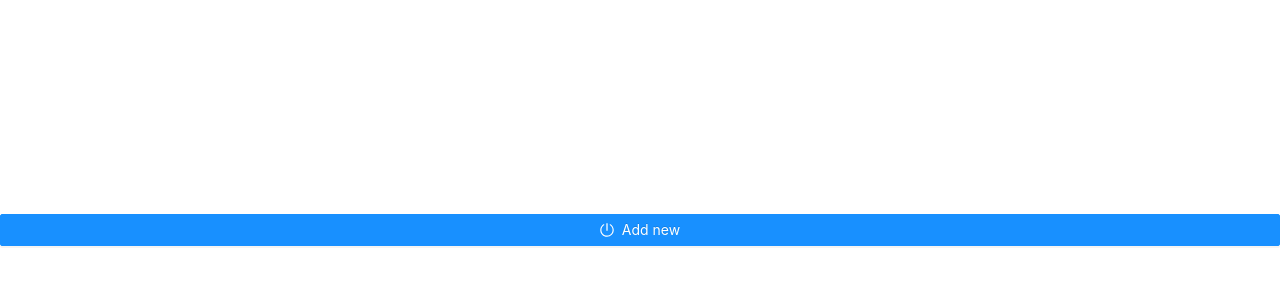
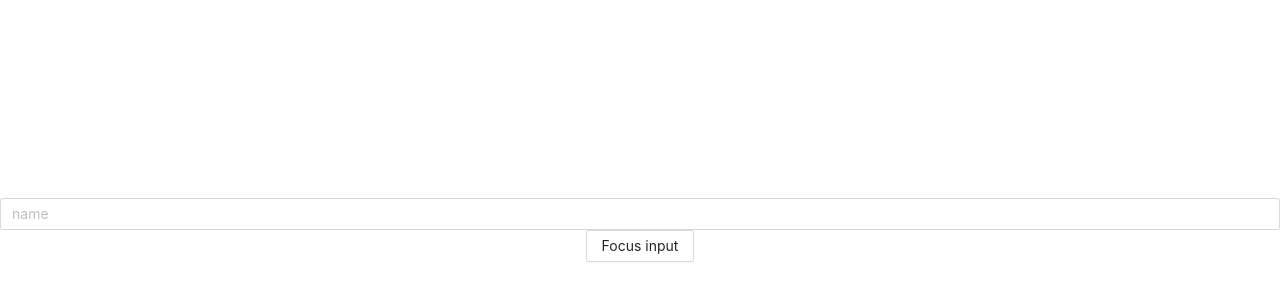
Before and after one commit to phucvu-1999/learning-antd, a React (Create React App) app: page / in a window 1280 px wide. Shown: the part 170-470 px from the top of the page. Built offline with nearby package versions, Linux system fonts and the light colour scheme.

Commit message:
Learning Input in antd

```diff
--- a/src/App.tsx
+++ b/src/App.tsx
@@ -1,33 +1,17 @@
-import React, { useState } from "react";
-import { Button } from "antd";
-import { PoweroffOutlined } from "@ant-design/icons";
+import React, { useState, useRef, RefObject } from "react";
+import { Input, Button, InputRef } from "antd";
 
 import "antd/dist/antd.css";
 import "./App.css";
 
 function App() {
-  const [loading, setLoading] = useState(false);
-
-  const onBtnClick = () => {
-    setLoading(true);
-
-    setTimeout(() => {
-      setLoading(false);
-    }, 2000);
-  };
+  const onFocusInput = () => {};
 
   return (
     <div className="App">
       <header className="App-header">
-        <Button
-          type="primary"
-          icon={<PoweroffOutlined />}
-          block
-          onClick={onBtnClick}
-          loading={loading}
-        >
-          Add new
-        </Button>
+        <Input name="antInput" placeholder="name" />
+        <Button onClick={onFocusInput}>Focus input</Button>
       </header>
     </div>
   );
```
